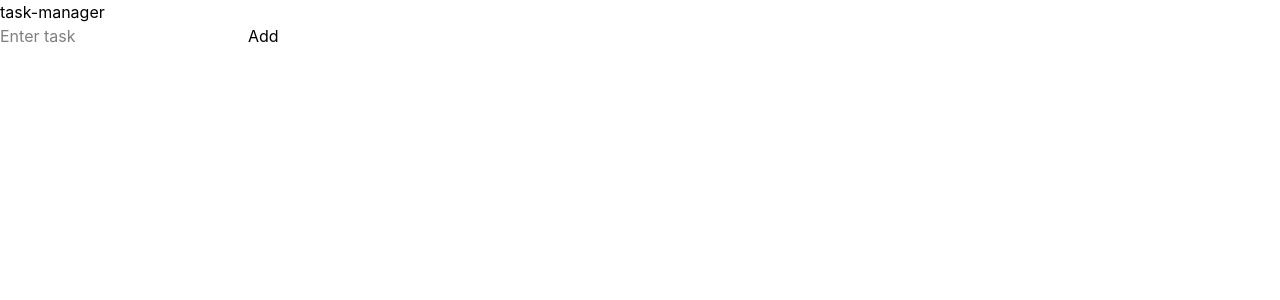
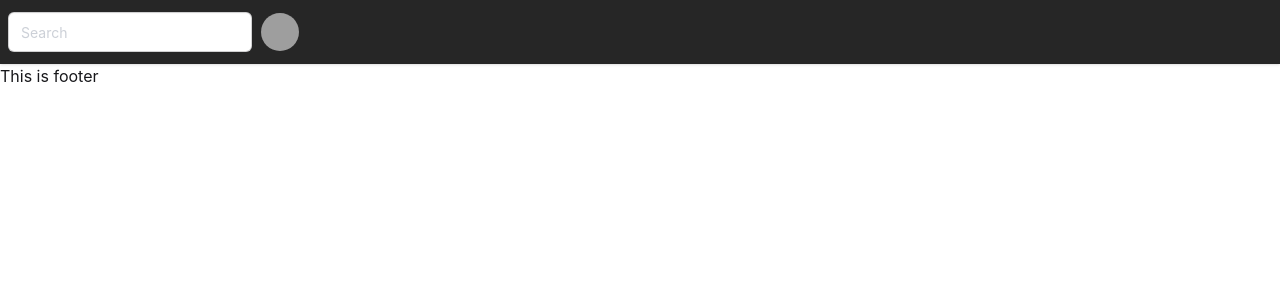
Before and after one commit to Anas-cod-er/task-manager, a React (Vite) app: page / in a window 1280 px wide. Shown: the top 300 px of the page. Built offline with nearby package versions, Linux system fonts and the light colour scheme; grey boxes are pictures that could not be loaded.

Commit message:
add navbar

```diff
--- a/package.json
+++ b/package.json
@@ -14,6 +14,7 @@
     "@tailwindcss/vite": "^4.2.4",
     "react": "^19.2.5",
     "react-dom": "^19.2.5",
+    "react-icons": "^5.6.0",
     "react-redux": "^9.2.0",
     "react-router-dom": "^7.14.2"
   },
--- /dev/null
+++ b/src/app/Route.tsx
@@ -0,0 +1,16 @@
+import React from 'react';
+import Navbar from '../components/shared/Navbar';
+import { Outlet } from 'react-router-dom';
+import Footer from '../components/shared/Footer';
+
+const Route = () => {
+    return (
+        <div>
+            <Navbar></Navbar>
+            <Outlet></Outlet>
+            <Footer></Footer>
+        </div>
+    );
+};
+
+export default Route;
--- a/src/components/addtask/AddTaskForm.tsx
+++ b/src/components/addtask/AddTaskForm.tsx
@@ -19,6 +19,8 @@ const AddTaskForm = () => {
         setTitle("");
     }
     return (
+
+        <div>
             <form onSubmit={handleSubmit}>
                 <input
                     type="text"
@@ -29,6 +31,7 @@ const AddTaskForm = () => {
                     />
                 <button className="btn btn-primary">Add</button>
             </form>
+        </div>
     );
 };
 
--- a/src/components/home/Home.tsx
+++ b/src/components/home/Home.tsx
@@ -1,9 +1,10 @@
 import React from 'react';
+// import AddTaskForm from '../addtask/AddTaskForm';
 
 const Home = () => {
     return (
         <div>
-            <h1>This is Home</h1>
+            {/* <AddTaskForm></AddTaskForm> */}
         </div>
     );
 };
--- /dev/null
+++ b/src/components/shared/Footer.tsx
@@ -0,0 +1,11 @@
+import React from 'react';
+
+const Footer = () => {
+    return (
+        <div>
+            <h1>This is footer</h1>
+        </div>
+    );
+};
+
+export default Footer;
--- a/src/components/shared/Navbar.tsx
+++ b/src/components/shared/Navbar.tsx
@@ -0,0 +1,32 @@
+import React from 'react';
+// import { FaSearch } from "react-icons/fa";
+
+const Navbar = () => {
+    return (
+        <div className="navbar bg-neutral-800 shadow-sm">
+            <div className="flex flex-row justify-between gap-2">
+                {/* <div className="flex flex-row">
+                    <div className="mt-10 mr-5"><FaSearch /></div> */}
+                <input type="text" placeholder="Search" className="text-gray-400 input input-bordered rounded-md w-24 md:w-auto"  />
+                {/* </div> */}
+
+                <div className="dropdown dropdown-end">
+                <div tabIndex={0} role="button" className="btn btn-ghost btn-circle avatar">
+                    <div className="w-10 rounded-full">
+                    <img
+                        alt="Tailwind CSS Navbar component"
+                        src="https://img.daisyui.com/images/stock/photo-1534528741775-53994a69daeb.webp" />
+                    </div>
+                </div>
+                <ul
+                    tabIndex={-1}
+                    className="menu menu-sm dropdown-content bg-base-100 rounded-box z-1 mt-3 w-52 p-2 shadow">
+                    <li><a>Logout</a></li>
+                </ul>
+                </div>
+            </div>
+            </div>
+    );
+};
+
+export default Navbar;
--- /dev/null
+++ b/src/components/tasklist/TaskList.tsx
@@ -0,0 +1,21 @@
+import React from 'react';
+import { useAppSelector } from '../../hooks/reduxHooks';
+
+const TaskList = () => {
+    const tasks = useAppSelector((state) => state.tasks.tasks);
+    return (
+        <div className="p-4">
+            {tasks.length === 0 ? (
+                <p>No tasks yet</p>
+            ):(
+                tasks.map((task) => (
+                    <div key={task.id} className="card bg-base-200 p-3 mb-2">
+                        <p>{task.title}</p>
+                    </div>
+                ))
+            )}
+        </div>
+    );
+};
+
+export default TaskList;
--- a/src/index.css
+++ b/src/index.css
@@ -1 +1,2 @@
 @import "tailwindcss";
+@plugin "daisyui";
--- a/src/main.tsx
+++ b/src/main.tsx
@@ -1,16 +1,27 @@
 import { StrictMode } from 'react'
 import { createRoot } from 'react-dom/client'
 import './index.css'
-import App from './App.tsx'
 import { RouterProvider, createBrowserRouter } from 'react-router-dom';
 import { Provider } from 'react-redux';
 import { store } from './app/store.ts';
+import Route from './app/Route.tsx';
+import Home from './components/home/Home.tsx';
+
 
 
 const router = createBrowserRouter([
   {
     path:"/",
-    Component: App,
+    Component:Route ,
+    children:[
+      {
+        index: true,
+        Component: Home,
+      },
+      {
+
+      },
+    ]
   }
 ])
 
```
Also changed, not shown: 1 other file (tests, documents, lock files or other folders). Lines whose indentation alone changed are shown as unchanged.
